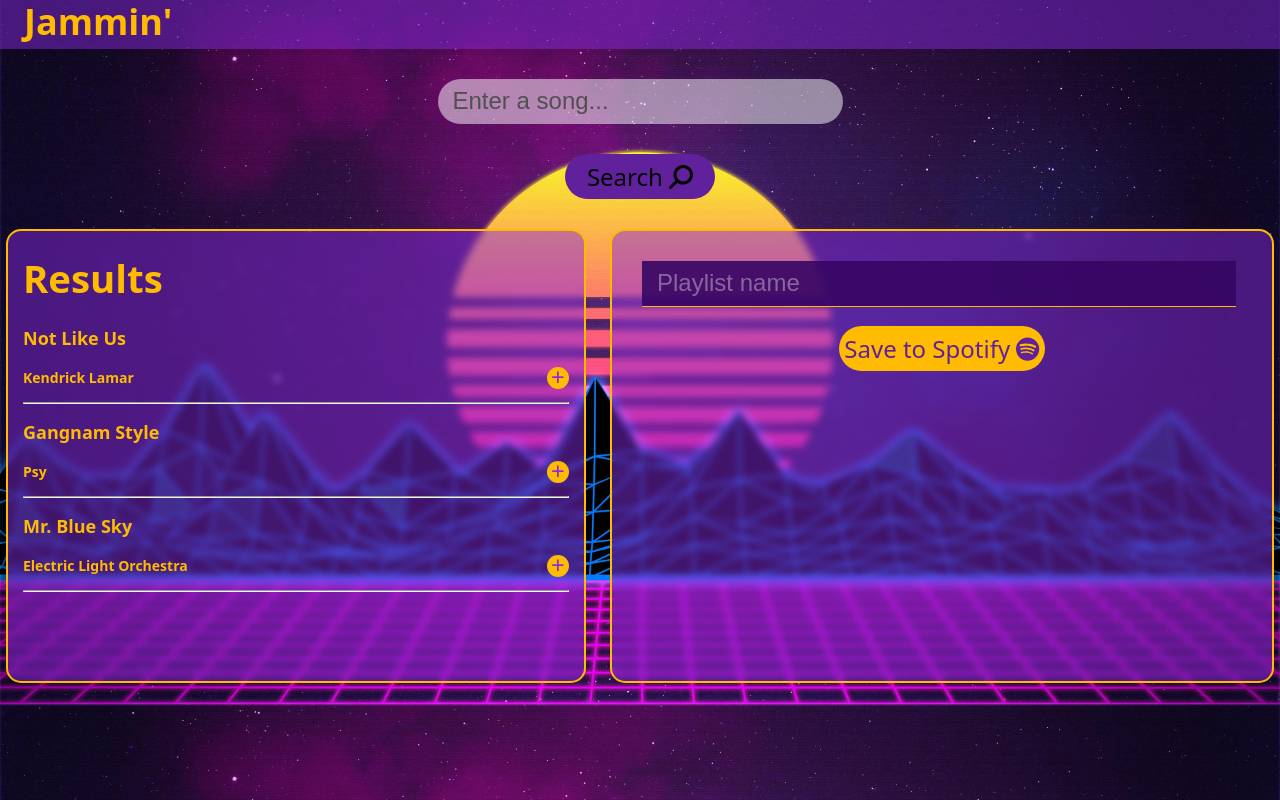
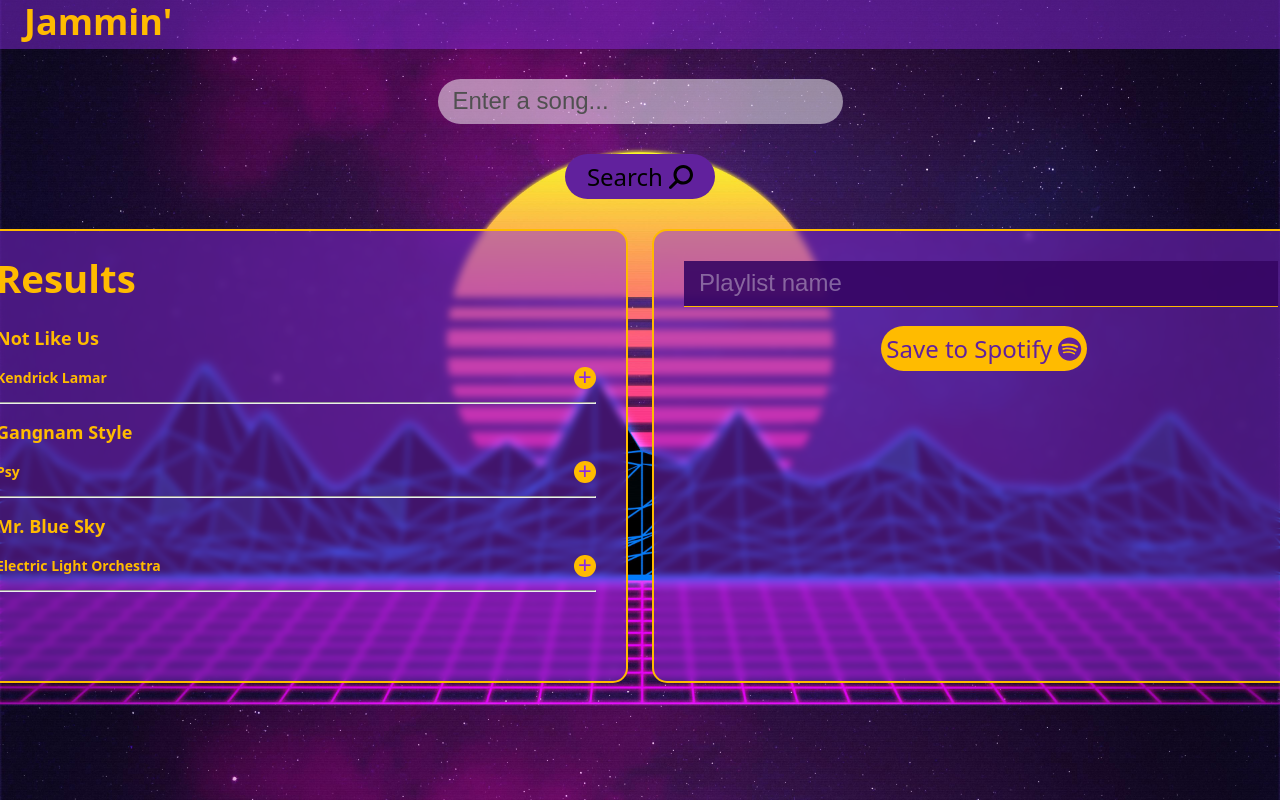
Before and after one commit to Jspanglez/jammin, a React (Vite) app: page / in a window 1280 px wide. Shown: the top 800 px of the page. Built offline with nearby package versions, Linux system fonts and the light colour scheme.

Commit message:
Minor adjustments

```diff
--- a/src/SearchResults/SearchResults.module.css
+++ b/src/SearchResults/SearchResults.module.css
@@ -1,7 +1,8 @@
 .searchResultsDiv {
   background-color: rgba(137, 43, 226, 0.475);
-  padding: 20px;
+  padding: 20px 40px;
   color: #ffbb00;
+  width: 50rem;
   height: 35rem;
   overflow-y: scroll;
   scrollbar-width: none;
```
